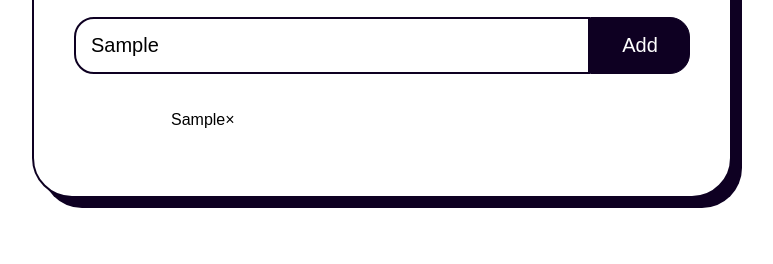
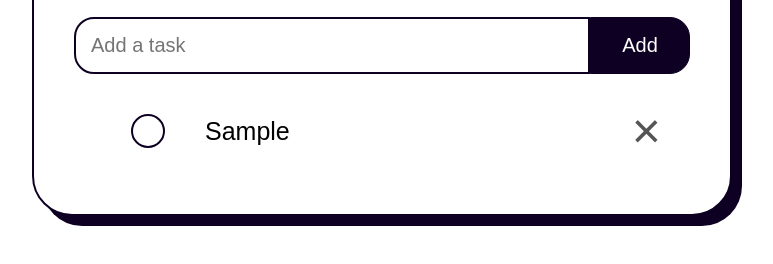
Before and after one commit to 1AmSammi3/To-doList, a plain HTML site: page index.html in a window 1280 px wide. Both pictures are taken after typing "Sample" into the empty fields and a click on the button "Add". Shown: the part 276-540 px from the top of the page, without its empty margins (258-1031 px from the left). Drawn offline with Linux system fonts and the light colour scheme.

Commit message:
To-do list app

```diff
--- a/app.js
+++ b/app.js
@@ -1,16 +1,17 @@
 let input = document.querySelector(".input");
 let listBox = document.querySelector("ul");
+let list, flex, checked, content, discard;
 
 function addNew(){
     if(input.value === ""){
         alert("Enter a task");
     }
     else{
-        let list = document.createElement("li");
-        let flex = document.createElement("div");
-        let checked = document.createElement("span");
-        let content = document.createElement("span");
-        let discard = document.createElement("span");
+        list = document.createElement("li");
+        flex = document.createElement("div");
+        checked = document.createElement("span");
+        content = document.createElement("span");
+        discard = document.createElement("span");
         discard.innerHTML = "\u00d7";
         content.innerHTML = input.value;
         flex.appendChild(checked);
@@ -18,20 +19,34 @@ function addNew(){
         flex.appendChild(discard);
         list.appendChild(flex);
         listBox.appendChild(list);
-        flex.setAtrribute("class", "flex");
-        checked.setAtrribute("class", "checked");
-        content.setAtrribute("class", "content");
-        discard.setAtrribute("class", "discard");
+        flex.setAttribute("class", "flex");
+        checked.setAttribute("class", "checked");
+        content.setAttribute("class", "content");
+        discard.setAttribute("class", "discard");
+        checked.setAttribute("onclick", "check()");
+        discard.setAttribute("onclick", "discarded()");
     }
     input.value = "";
 }
 
-listBox.addEventListener("click", function e(){
-    if(e.target.className === "CHECKED"){
-        e.target.innerHTML = "✔️";
-        content.classList.toggle("checked");
+function check() {
+      if(flex) {
+         checked.nextElementSibling.classList.toggle("checked");
+   checked.classList.toggle("check");
+      }
+}
+
+function  discarded(){
+   list.remove();
+}
+
+//discard.addEventListener("click", discarded);
+
+/*flex.addEventListener("click", function e(){
+    if(e.target.tagName === "SPAN"){
+        e.target.classList.toggle("checked");
     }
-    else if(e.target.className === "DISCARD"){
-        e.target.parentElement.remove();
+    if(e.target.innerText === "\u00d7"){
+        e.target.parentElement.parentElement.remove();
     }
-},false);
+}, false);*/
--- a/style.css
+++ b/style.css
@@ -45,7 +45,6 @@ input{
 }
 ul{
     position: relative;
-    margin: 0 0 0 40px;
 }
 li{
     list-style: "";
@@ -54,27 +53,33 @@ li{
 }
 .flex{
   display: flex;
-  justify-content: space-around;
-  font-size: 30px;
+  height: 20px;
+  margin: 10px 0 0 0;
+  font-size: 25px;
+  gap: 40px;
+  align-items: center;
 }
-.content.checked{
+.content{
+   flex: 1;
+}
+.content:active{
     color: $555;
-    font-style: line-through;
 }
 .discard{
     color: #555;
-    font-size: 40px;
-    width: 40px;
-    height: 40px;
-    padding: 30px;
-    border-radius: 50%;
+    font-size: 50px;
+    padding: 0 12px 0 12px;
+    border-radius: 5px;
 }
 .discard:active{
     background: #edeef0;
 }
 .checked{
-    width: 30px;
-    height: 30px;
+    padding: 15px;
+    font-size: 40px;
     border: solid 2px #0e0022;
     border-radius: 50%;
 }
+.checked.check{
+   background: #0e0022;
+}
```
Also changed, not shown: index.html (+1 -0 lines), 1 other file.
